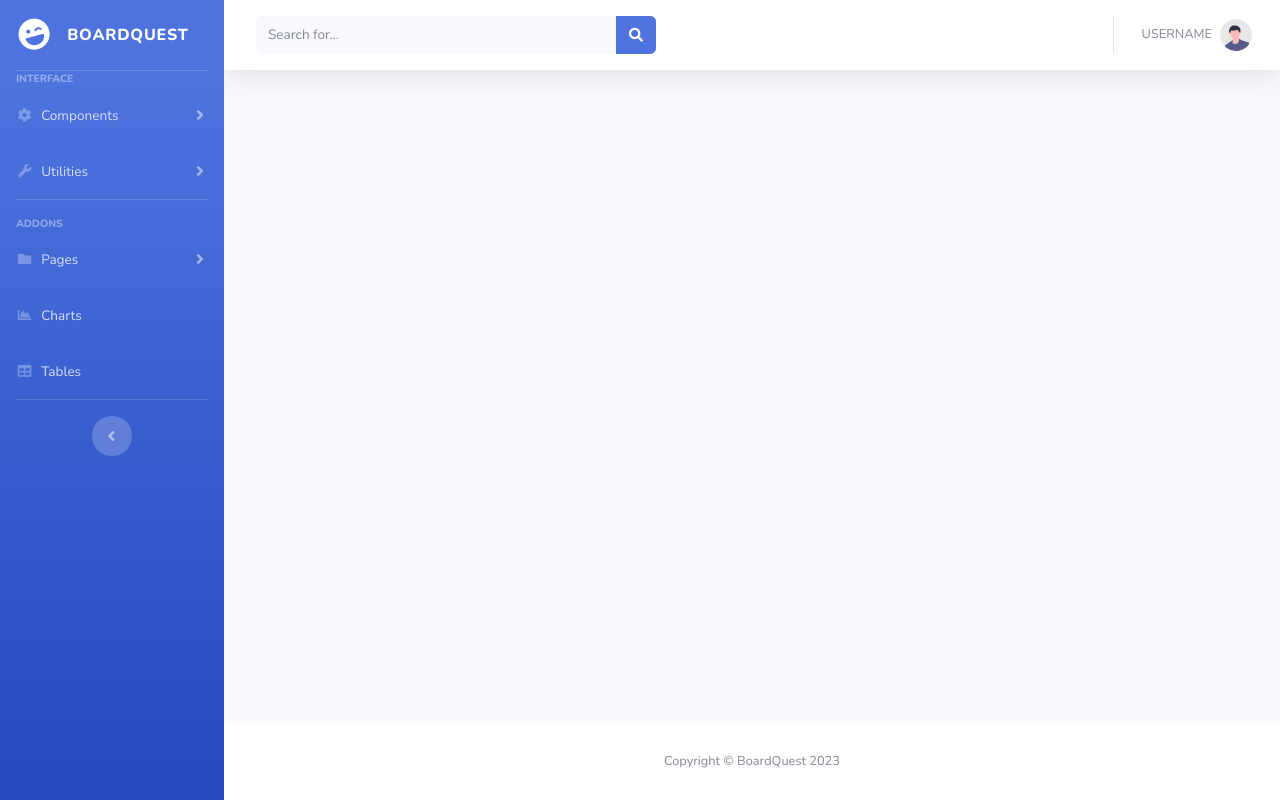
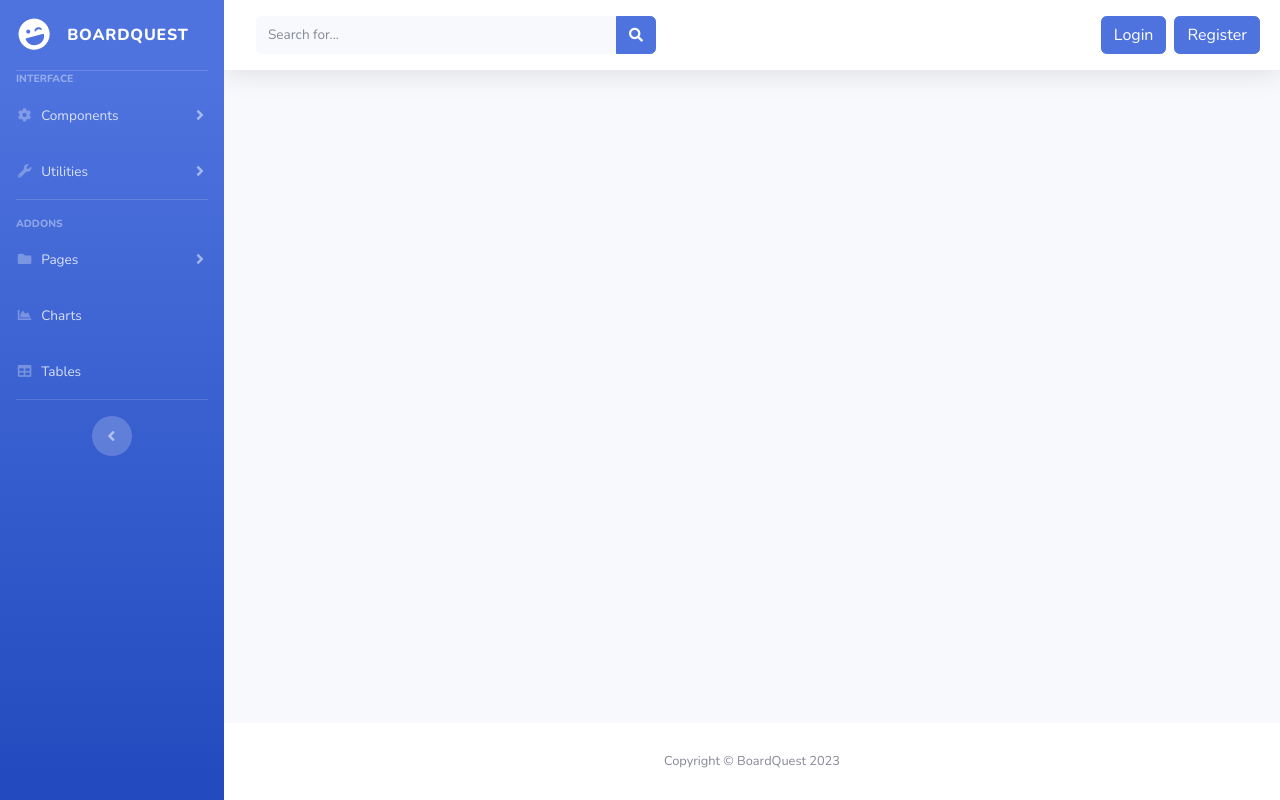
Before and after one commit to LukaszFraczek/BoardQuest, a Django app: template src/templates/layout/base.html in a window 1280 px wide. Run offline with Django 5.2, Linux system fonts and the light colour scheme; the template is opened without the code that fills it, so the values that code supplies are empty; some libraries are stand-ins or nearby versions.

Commit message:
refactor: logout modal moved to navabar

```diff
--- a/src/templates/layout/base.html
+++ b/src/templates/layout/base.html
@@ -100,24 +100,6 @@
         <i class="fas fa-angle-up"></i>
     </a>
 
-    <!-- Logout Modal-->
-    <div class="modal fade" id="logoutModal" tabindex="-1" role="dialog" aria-labelledby="exampleModalLabel" aria-hidden="true">
-        <div class="modal-dialog" role="document">
-            <div class="modal-content">
-                <div class="modal-header">
-                    <h5 class="modal-title" id="logout_modal">Ready to Leave?</h5>
-                    <button class="close" type="button" data-dismiss="modal" aria-label="Close">
-                        <span aria-hidden="true">×</span>
-                    </button>
-                </div>
-                <div class="modal-body">Select "Logout" below if you are ready to end your current session.</div>
-                <div class="modal-footer">
-                    <button class="btn btn-secondary" type="button" data-dismiss="modal">Cancel</button>
-                    <a class="btn btn-primary" href="login.html">Logout</a> <!-- TODO login-->
-                </div>
-            </div>
-        </div>
-    </div>
     {% endblock body %}
 
     <!-- Bootstrap core JavaScript-->
--- a/src/templates/layout/navbar.html
+++ b/src/templates/layout/navbar.html
@@ -21,30 +21,7 @@
 
     <!-- Topbar Navbar -->
     <ul class="navbar-nav ml-auto">
-
-        <!-- Nav Item - Search Dropdown (Visible Only XS) -->
-        <li class="nav-item dropdown no-arrow d-sm-none">
-            <a class="nav-link dropdown-toggle" href="#" id="searchDropdown" role="button" data-toggle="dropdown" aria-haspopup="true" aria-expanded="false">
-                <i class="fas fa-search fa-fw"></i>
-            </a>
-            <!-- Dropdown - Messages -->
-            <div class="dropdown-menu dropdown-menu-right p-3 shadow animated--grow-in"
-                aria-labelledby="searchDropdown">
-                <form class="form-inline mr-auto w-100 navbar-search">
-                    <div class="input-group">
-                        <input type="text" class="form-control bg-light border-0 small"
-                            placeholder="Search for..." aria-label="Search"
-                            aria-describedby="basic-addon2">
-                        <div class="input-group-append">
-                            <button class="btn btn-primary" type="button">
-                                <i class="fas fa-search fa-sm"></i>
-                            </button>
-                        </div>
-                    </div>
-                </form>
-            </div>
-        </li>
-
+        {% if user.is_authenticated %}
             <!-- Nav Item - Alerts --> <!-- #TODO alerts -->
 
             <!-- Nav Item - Messages -->  <!-- #TODO messages (maybe...) -->
@@ -55,7 +32,7 @@
             <li class="nav-item dropdown no-arrow">
                 <a class="nav-link dropdown-toggle" href="#" id="userDropdown" role="button" data-toggle="dropdown" aria-haspopup="true" aria-expanded="false">
                     <span class="mr-2 d-none d-lg-inline text-gray-600 small">USERNAME</span>  <!-- #TODO username! -->
-                <img class="img-profile rounded-circle" src="img/undraw_profile.svg">  <!-- #TODO profile picture! -->
+                    <img class="img-profile rounded-circle" src="{% static 'img/undraw_profile.svg' %}">  <!-- #TODO profile picture! -->
                 </a>
                 <!-- Dropdown - User Information -->
                 <div class="dropdown-menu dropdown-menu-right shadow animated--grow-in"
@@ -71,7 +48,39 @@
                     </a>
                 </div>
             </li>
+        {% else %}
+            <li class="nav-item mx-1">
+                <a href="{% url 'user_login' %}" class="btn btn-primary btn-user btn-block">
+                    Login
+                </a>
+            </li>
 
+            <li class="nav-item mx-1">
+                <a href="{% url 'user_register' %}" class="btn btn-primary btn-user btn-block">
+                    Register
+                </a>
+            </li>
+        {% endif %}
     </ul>
 
+
 </nav>
+
+<!-- Logout Modal-->
+<div class="modal fade" id="logoutModal" tabindex="-1" role="dialog" aria-labelledby="exampleModalLabel" aria-hidden="true">
+    <div class="modal-dialog" role="document">
+        <div class="modal-content">
+            <div class="modal-header">
+                <h5 class="modal-title" id="logout_modal">Ready to Leave?</h5>
+                <button class="close" type="button" data-dismiss="modal" aria-label="Close">
+                    <span aria-hidden="true">×</span>
+                </button>
+            </div>
+            <div class="modal-body">Select "Logout" below if you are ready to end your current session.</div>
+            <div class="modal-footer">
+                <button class="btn btn-secondary" type="button" data-dismiss="modal">Cancel</button>
+                <a class="btn btn-primary" href="{% url 'user_login' %}">Logout</a>
+            </div>
+        </div>
+    </div>
+</div>
```
Lines whose indentation alone changed are shown as unchanged.
